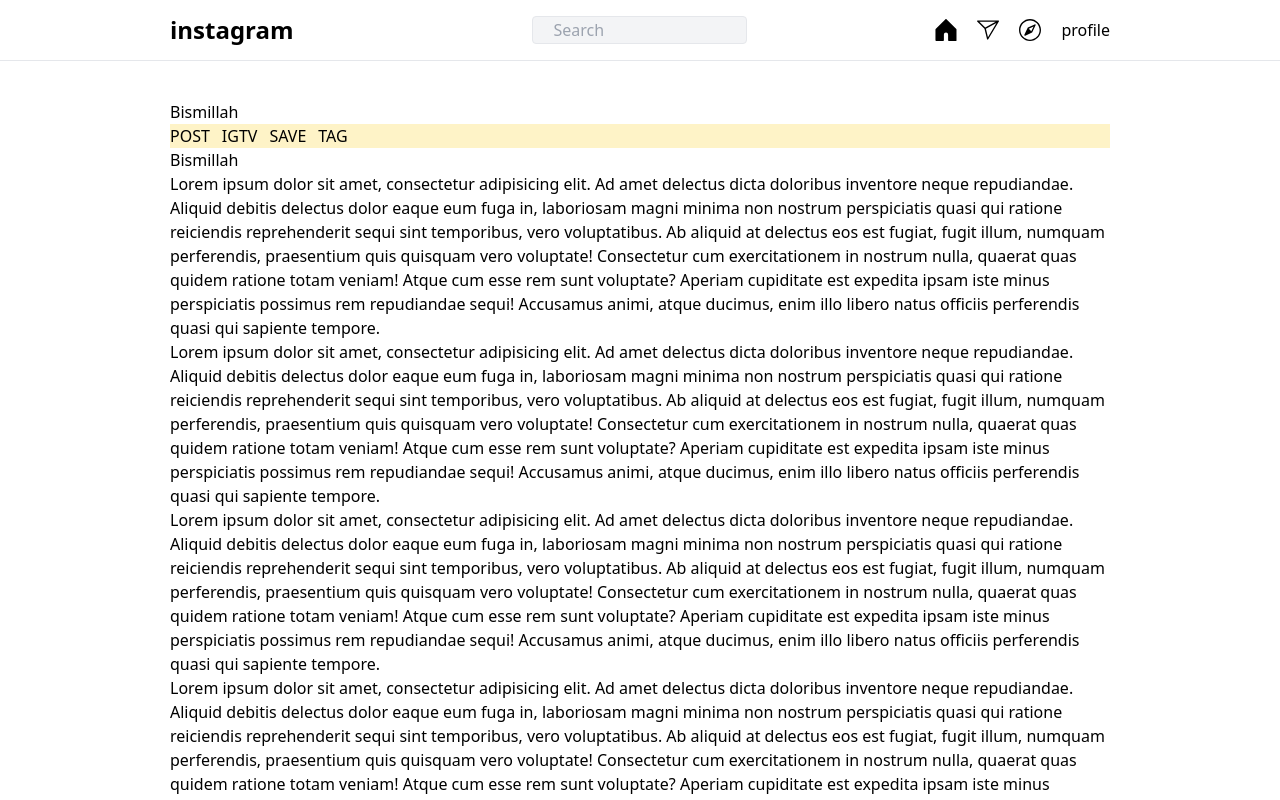
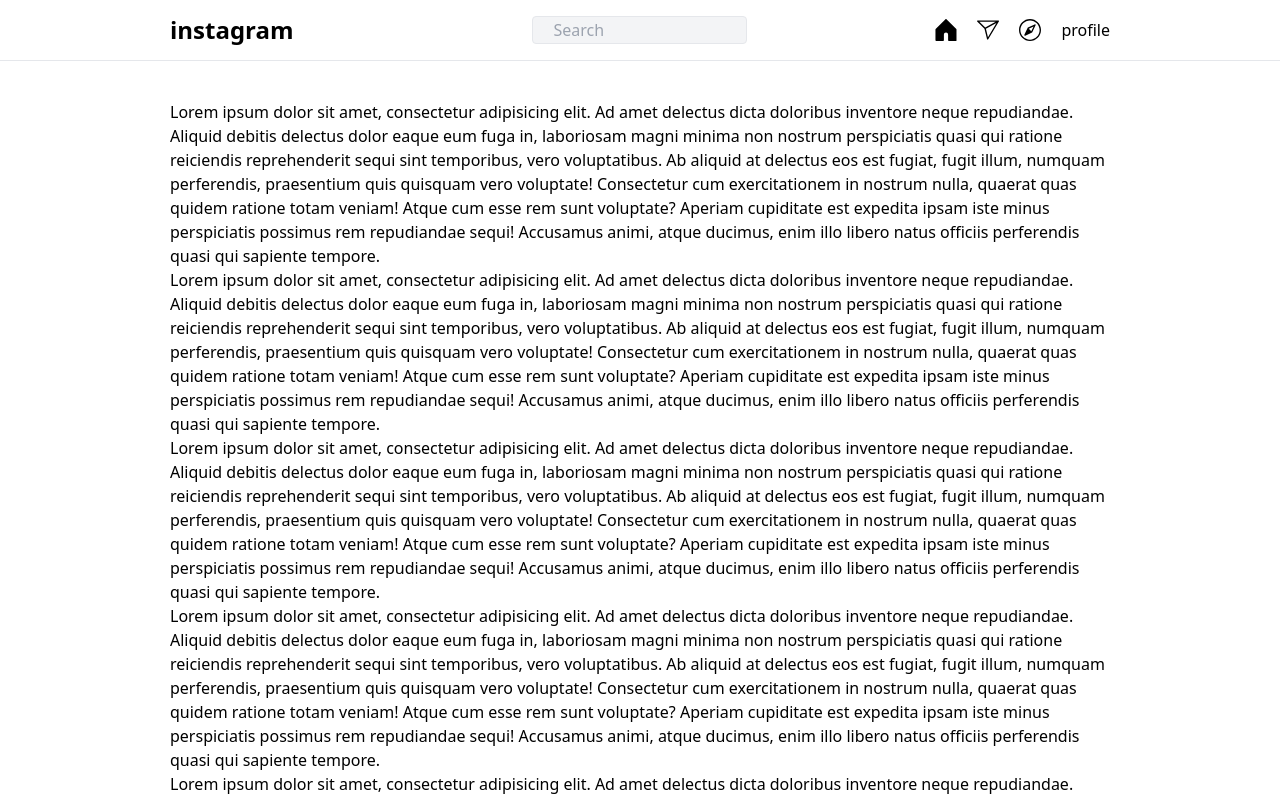
Before and after one commit to yunustalhac/instagram_clone, a Vue app: page / in a window 1280 px wide. Shown: the top 800 px of the page. Built offline with nearby package versions, Linux system fonts and the light colour scheme.

Commit message:
bismillah

```diff
--- a/src/components/Header.vue
+++ b/src/components/Header.vue
@@ -113,7 +113,7 @@
 
 <script setup>
 import container from '@/components/Container.vue'
-const name = 'home'
+const name = 'header'
 </script>
 
 <style lang="scss" scoped>
--- a/src/views/home/index.vue
+++ b/src/views/home/index.vue
@@ -1,6 +1,6 @@
 <template>
-  <div class="home">
-    <h1>Bismillah</h1>
+  <div class="home grid-cols-[615px">
+    <div class="timeline">
       <p>
         Lorem ipsum dolor sit amet, consectetur adipisicing elit. Ad amet delectus dicta doloribus
         inventore neque repudiandae. Aliquid debitis delectus dolor eaque eum fuga in, laboriosam
@@ -8,9 +8,9 @@
         temporibus, vero voluptatibus. Ab aliquid at delectus eos est fugiat, fugit illum, numquam
         perferendis, praesentium quis quisquam vero voluptate! Consectetur cum exercitationem in
         nostrum nulla, quaerat quas quidem ratione totam veniam! Atque cum esse rem sunt voluptate?
-      Aperiam cupiditate est expedita ipsam iste minus perspiciatis possimus rem repudiandae sequi!
-      Accusamus animi, atque ducimus, enim illo libero natus officiis perferendis quasi qui sapiente
-      tempore.
+        Aperiam cupiditate est expedita ipsam iste minus perspiciatis possimus rem repudiandae
+        sequi! Accusamus animi, atque ducimus, enim illo libero natus officiis perferendis quasi qui
+        sapiente tempore.
       </p>
       <p>
         Lorem ipsum dolor sit amet, consectetur adipisicing elit. Ad amet delectus dicta doloribus
@@ -19,9 +19,9 @@
         temporibus, vero voluptatibus. Ab aliquid at delectus eos est fugiat, fugit illum, numquam
         perferendis, praesentium quis quisquam vero voluptate! Consectetur cum exercitationem in
         nostrum nulla, quaerat quas quidem ratione totam veniam! Atque cum esse rem sunt voluptate?
-      Aperiam cupiditate est expedita ipsam iste minus perspiciatis possimus rem repudiandae sequi!
-      Accusamus animi, atque ducimus, enim illo libero natus officiis perferendis quasi qui sapiente
-      tempore.
+        Aperiam cupiditate est expedita ipsam iste minus perspiciatis possimus rem repudiandae
+        sequi! Accusamus animi, atque ducimus, enim illo libero natus officiis perferendis quasi qui
+        sapiente tempore.
       </p>
       <p>
         Lorem ipsum dolor sit amet, consectetur adipisicing elit. Ad amet delectus dicta doloribus
@@ -30,9 +30,9 @@
         temporibus, vero voluptatibus. Ab aliquid at delectus eos est fugiat, fugit illum, numquam
         perferendis, praesentium quis quisquam vero voluptate! Consectetur cum exercitationem in
         nostrum nulla, quaerat quas quidem ratione totam veniam! Atque cum esse rem sunt voluptate?
-      Aperiam cupiditate est expedita ipsam iste minus perspiciatis possimus rem repudiandae sequi!
-      Accusamus animi, atque ducimus, enim illo libero natus officiis perferendis quasi qui sapiente
-      tempore.
+        Aperiam cupiditate est expedita ipsam iste minus perspiciatis possimus rem repudiandae
+        sequi! Accusamus animi, atque ducimus, enim illo libero natus officiis perferendis quasi qui
+        sapiente tempore.
       </p>
       <p>
         Lorem ipsum dolor sit amet, consectetur adipisicing elit. Ad amet delectus dicta doloribus
@@ -41,9 +41,9 @@
         temporibus, vero voluptatibus. Ab aliquid at delectus eos est fugiat, fugit illum, numquam
         perferendis, praesentium quis quisquam vero voluptate! Consectetur cum exercitationem in
         nostrum nulla, quaerat quas quidem ratione totam veniam! Atque cum esse rem sunt voluptate?
-      Aperiam cupiditate est expedita ipsam iste minus perspiciatis possimus rem repudiandae sequi!
-      Accusamus animi, atque ducimus, enim illo libero natus officiis perferendis quasi qui sapiente
-      tempore.
+        Aperiam cupiditate est expedita ipsam iste minus perspiciatis possimus rem repudiandae
+        sequi! Accusamus animi, atque ducimus, enim illo libero natus officiis perferendis quasi qui
+        sapiente tempore.
       </p>
       <p>
         Lorem ipsum dolor sit amet, consectetur adipisicing elit. Ad amet delectus dicta doloribus
@@ -52,9 +52,9 @@
         temporibus, vero voluptatibus. Ab aliquid at delectus eos est fugiat, fugit illum, numquam
         perferendis, praesentium quis quisquam vero voluptate! Consectetur cum exercitationem in
         nostrum nulla, quaerat quas quidem ratione totam veniam! Atque cum esse rem sunt voluptate?
-      Aperiam cupiditate est expedita ipsam iste minus perspiciatis possimus rem repudiandae sequi!
-      Accusamus animi, atque ducimus, enim illo libero natus officiis perferendis quasi qui sapiente
-      tempore.
+        Aperiam cupiditate est expedita ipsam iste minus perspiciatis possimus rem repudiandae
+        sequi! Accusamus animi, atque ducimus, enim illo libero natus officiis perferendis quasi qui
+        sapiente tempore.
       </p>
       <p>
         Lorem ipsum dolor sit amet, consectetur adipisicing elit. Ad amet delectus dicta doloribus
@@ -63,10 +63,13 @@
         temporibus, vero voluptatibus. Ab aliquid at delectus eos est fugiat, fugit illum, numquam
         perferendis, praesentium quis quisquam vero voluptate! Consectetur cum exercitationem in
         nostrum nulla, quaerat quas quidem ratione totam veniam! Atque cum esse rem sunt voluptate?
-      Aperiam cupiditate est expedita ipsam iste minus perspiciatis possimus rem repudiandae sequi!
-      Accusamus animi, atque ducimus, enim illo libero natus officiis perferendis quasi qui sapiente
-      tempore.
+        Aperiam cupiditate est expedita ipsam iste minus perspiciatis possimus rem repudiandae
+        sequi! Accusamus animi, atque ducimus, enim illo libero natus officiis perferendis quasi qui
+        sapiente tempore.
       </p>
+    </div>
+    <div class="sidebar"></div>
+    <h1>Bismillah</h1>
   </div>
 </template>
 
--- a/src/views/profile/index.vue
+++ b/src/views/profile/index.vue
@@ -1,5 +1,11 @@
 <template>
   <div class="home">
+    <text-page>profile</text-page>
+    <text-page tag="p"
+      >Lorem ipsum dolor sit amet, consectetur adipisicing elit. Aliquam asperiores commodi
+      consequuntur distinctio dolor doloremque eaque facere inventore iste itaque laudantium nostrum
+      repellat, sed tempore voluptatem? Aperiam assumenda fuga magnam!</text-page
+    >
     <h1>Bismillah</h1>
     <div class="flex gap-3 bg-amber-100 nav">
       <router-link to="/profile">POST</router-link>
@@ -7,13 +13,13 @@
       <router-link to="/profile/save">SAVE</router-link>
       <router-link to="/profile/tag">TAG</router-link>
     </div>
-    <index />
+    <router-view />
   </div>
 </template>
 
 <script setup>
+import textPage from '@/components/textPage.vue'
 const name = 'profileIndex'
-import index from '@/views/home/index.vue'
 </script>
 
 <style scoped></style>
```
Also changed, not shown: src/router/index.js (+13 -13 lines). Lines whose indentation alone changed are shown as unchanged.
